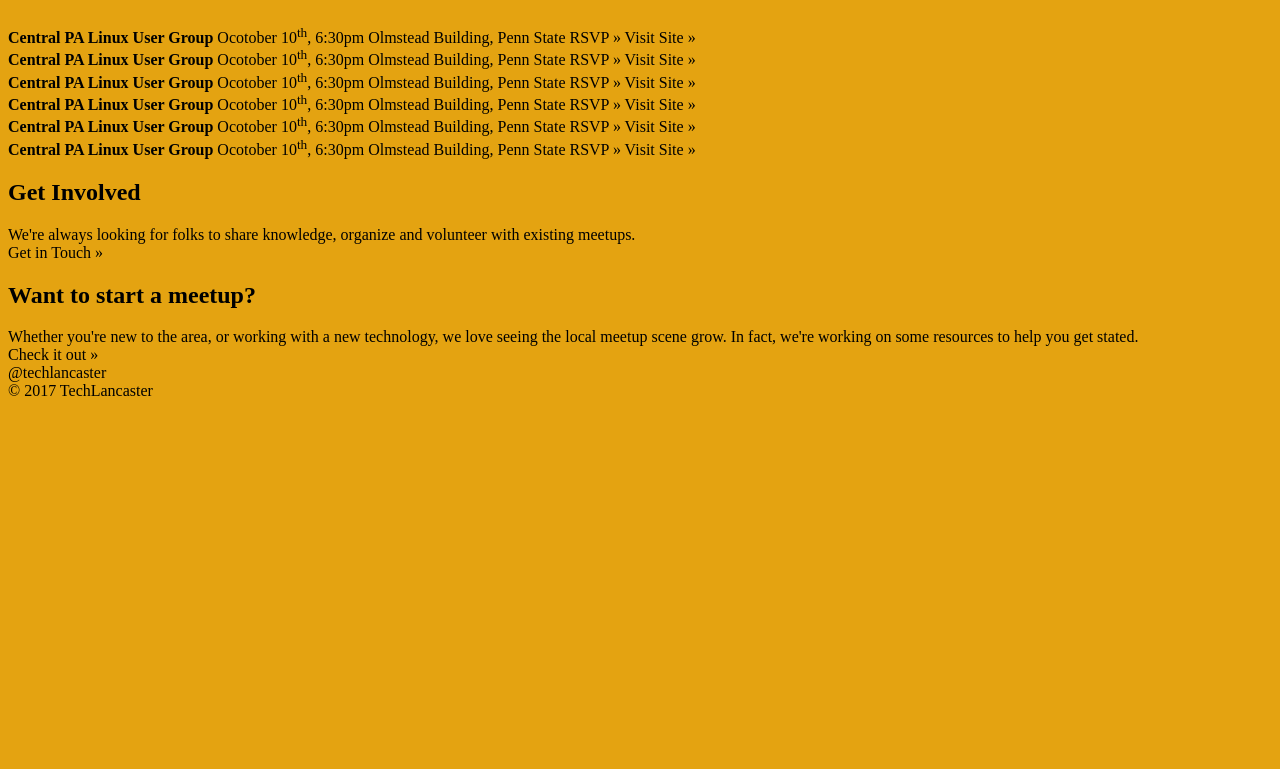
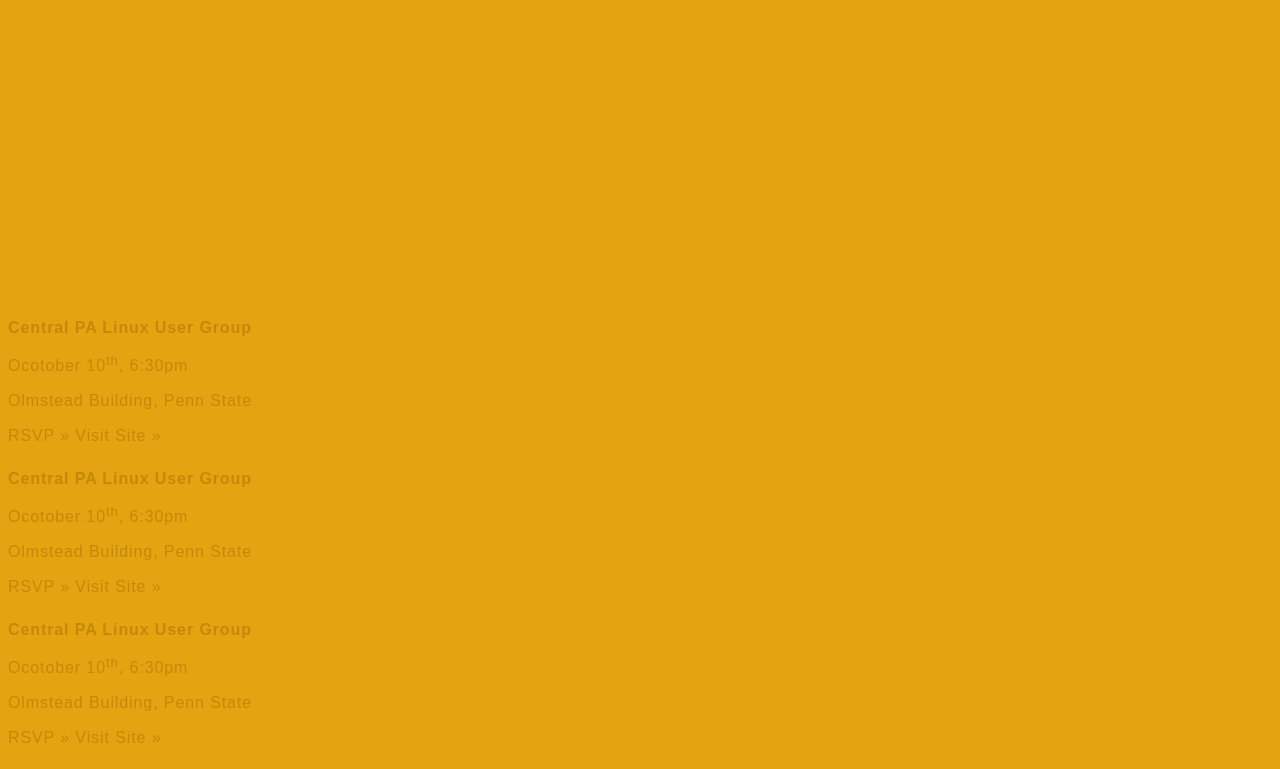
Before and after one commit to Vedd7224/techone, a plain HTML site: page techtwo.html in a window 1280 px wide. Shown: the part 171-940 px from the top of the page. Drawn offline with Linux system fonts and the light colour scheme.

Commit message:
made a bunch of changes

```diff
--- a/techone.css
+++ b/techone.css
@@ -1,27 +1,93 @@
+$tchtxt: blue;
+
 body{
-width: 1280px;
-height: 1056px;
+width: 1285px;
+height: 1061px;
 background-color: #E4A311;
 }
 
+/* sass header */
+.dropbtn {
+  background-color: $ylwh;
+  color: $tchtxt;
+  padding: 16px;
+  font-size: 16px;
+  border: none;
+  cursor: pointer;
+}
 
+.dropdown {
+  position: relative;
+  display: inline;
+}
 
+.dropdown-content {
+  display: none;
+  position: fixed;
+  background-color: $ylwh;
+  min-width: 146px;
+  box-shadow: 0px 8px 16px 0px grey;
+  z-index: 1;
+}
 
+.dropdown-content a {
+  color: $tchtxt;
+  padding: 12px 16px;
+  text-decoration: none;
+  display: block;
+}
 
+.dropdown-content a:hover {
+  background-color: black;
+}
 
+.dropdown:hover .dropdown-content {
+  display: block;
+}
 
+.dropdown:hover .dropbtn {
+  background-color: $ylwh;
+  color: $tchtxt;
+}
+/* end of header */
 
+/* sass */
+.heading{
+width: 1280px;
+height: 528px;
+opacity: 1.0;
+mix-blend-mode: multiply;
+background-image: url("images/hp.jpg");
+}
 
+/* sass */
+.content{
+width: 1101px;
+height: 385px;
+background-color: #FFC300;
+}
 
-@media only screen and (max-width: 100%){
-header, .paragragh1, h1, .paragragh2, section, h2, .paragragh3, footer, .footer1, .footer2{
-background-color: purple;
-color: #DADA2F;
+footer{
+width: 1090px;
+height: 19px;
+font-family: serif;
+font-size: 22px;
+line-height: 1.34;
+letter-spacing: 1.3px;
+text-align: left;
+color: #C6C6C6;
+word-spacing: 220px;
+}
+
+@media only screen and (max-width: 500px){
+header, .heading, .content, footer{
+background-color: #FAB214;
+color: black;
 display: block;
 width: 100%;
 height: 100%;
 margin: 0 auto;
-font: Arial;
+font: arial;
 font-size: 15px;
   }
 }
--- a/techthree.css
+++ b/techthree.css
@@ -1,10 +1,10 @@
 body{
-width: 1280px;
-height: 1056px;
+width: 1285px;
+height: 1061px;
 background-color: #E4A311;
 }
 
-<!-- Sass -->
+/* sass */
 header{
 width: 1285px;
 height: 80px;
@@ -12,7 +12,7 @@ font-weight: normal;
 letter-spacing: 1.5px;
 }
 
-<!-- Sass -->
+/* sass */
 .head{
 font: arial;
 width: 1280px;
@@ -22,30 +22,31 @@ font-weight: 800px;
 letter-spacing: 2.5;
 text-align: left;
 color: white;
+background-image: url("images/hp.jpg");
 }
 
-<!-- Sass -->
+/* sass */
 .art{
 width: 1103px;
 height: 479px;
 background-color: #FBCC11;
 }
 
-<!-- Sass -->
+/* sass */
 .join1{
 width: 220px;
 height: 54px;
 background-color: #EE2300;
 }
 
-<!-- Sass -->
+/* sass */
 .contribute1{
 width: 160px;
 height: 54px;
 background-color: #EE2300;
 }
 
-<!-- Sass -->
+/* sass */
 .art2{
 width: 270px;
 height: 323px;
@@ -58,7 +59,7 @@ text-align: left;
 color: #260601;
 }
 
-<!-- Sass -->
+/* sass */
 .art3{
 width: 618px;
 height: 193px;
@@ -70,7 +71,7 @@ text-align: left;
 color: black;
 }
 
-<!-- Sass -->
+/* sass */
 .art4{
 width: 190px;
 height: 163px;
@@ -83,7 +84,7 @@ text-align: left;
 color: #801300;
 }
 
-<!-- Sass -->
+/* sass */
 .purpose{
 width: 1283px;
 height: 235px;
@@ -95,7 +96,7 @@ text-align: left;
 color: #9E9290;
 }
 
-<!-- Sass -->
+/* sass */
 article{
 width: 624px;
 height: 727px;
@@ -106,7 +107,7 @@ text-align: left;
 color: black;
 }
 
-<!-- Sass -->
+/* sass */
 .principles{
 width: 1283px;
 height: 233px;
@@ -123,7 +124,7 @@ text-align: left;
 color: #AEADAD;
 }
 
-<!-- Sass -->
+/* sass */
 footer{
 width: 1093px;
 height: 22px;
@@ -135,7 +136,7 @@ text-align: left;
 color: #AEADAD;
 }
 
-@media only screen and (max-width: 100%){
+@media only screen and (max-width: 500px){
 header, .head, .art, .art3, .art4, .purpose, article, .principles, .techL, footer{
 background-color: #FAB214;
 color: black;
@@ -143,7 +144,7 @@ display: block;
 width: 100%;
 height: 100%;
 margin: 0 auto;
-font: Arial;
+font: arial;
 font-size: 15px;
   }
 }
--- a/techtwo.css
+++ b/techtwo.css
@@ -1,28 +1,127 @@
 body{
-width: 1280px;
-height: 1056px;
+width: 1285px;
+height: 1061px;
 background-color: #E4A311;
 }
 
+/* sass */
+header{
+width: 1280px;
+height: 81px;
+}
 
+/* sass */
+.heading1{
+width: 1280px;
+height: 371px;
+}
 
+/* sass */
+.section1{
+width: 259px;
+height: 151px;
+font-family: sans-serif;
+font-size: 16px;
+line-height: 2.2;
+letter-spacing: 0.9px;
+text-align: left;
+color: #C48909;
+}
 
+/* sass */
+.section2{
+width: 259px;
+height: 151px;
+font-family: sans-serif;
+font-size: 16px;
+line-height: 2.2;
+letter-spacing: 0.9px;
+text-align: left;
+color: #C48909;
+}
 
+/* sass */
+.section3{
+width: 259px;
+height: 151px;
+font-family: sans-serif;
+font-size: 16px;
+line-height: 2.2;
+letter-spacing: 0.9px;
+text-align: left;
+color: #C48909;
+}
 
+/* sass */
+.section4{
+width: 259px;
+height: 151px;
+font-family: sans-serif;
+font-size: 16px;
+line-height: 2.2;
+letter-spacing: 0.9px;
+text-align: left;
+color: #C48909;
+}
 
+/* sass */
+.section5{
+width: 259px;
+height: 151px;
+font-family: sans-serif;
+font-size: 16px;
+line-height: 2.2;
+letter-spacing: 0.9px;
+text-align: left;
+color: #C48909;
+}
 
+/* sass */
+.section6{
+width: 259px;
+height: 151px;
+font-family: sans-serif;
+font-size: 16px;
+line-height: 2.2;
+letter-spacing: 0.9px;
+text-align: left;
+color: #C48909;
+}
 
+/* sass */
+.article1{
+width: 459px;
+height: 321px;
+background-color: #F35115;
+}
 
+/* sass */
+.article2{
+width: 805px;
+height: 321px;
+background-color: #C73A06;
+}
 
-@media only screen and (max-width: 100%){
-header, .paragragh1, h1, .paragragh2, section, h2, .paragragh3, footer, .footer1, .footer2{
-background-color: purple;
-color: #DADA2F;
+footer{
+width: 1090px;
+height: 20px;
+font-size: arial;
+font-size: 22px;
+line-height: 1.34;
+letter-spacing: 1.3px;
+text-align: left;
+color: #C6B0A8;
+}
+
+@media only screen and (max-width: 500px){
+header, .heading1, .section1, .section2, .section3, .section4, .section5, .section6, .article1, .aricle2, footer{
+background-color: #FAB214;
+color: black;
 display: block;
 width: 100%;
 height: 100%;
 margin: 0 auto;
-font: italic;
+font: arial;
 font-size: 15px;
   }
 }
--- a/techtwo.html
+++ b/techtwo.html
@@ -10,23 +10,26 @@
     <body>
 
       <header>
-       TECH<div class="lancaster">LANCASTER </div>
+       <a href="Index.html">TECH<div class="lancaster">LANCASTER </div></a>
           Resources for Meetups
           <div class="calender"> Calender </div>
-          Community
+          <a href="techthree.html"> Community </a>
       </header>
 
+      <div class="heading1">
       <h1> Upcoming Meetups </h1><br>
+      </div>
 
-      <section class="s1">
-        <strong class="central"> Central PA Linux User Group </strong>
+      <!-- Section Boxes start from going across -->
+      <section class="section1">
+        <strong class="central1"> Central PA Linux User Group </strong>
         Ocotober 10<sup>th</sup>, 6:30pm
         Olmstead Building, Penn State
         RSVP »
         Visit Site »
       </section>
 
-      <section class="s2">
+      <section class="section2">
         <strong class="central2"> Central PA Linux User Group </strong>
         Ocotober 10<sup>th</sup>, 6:30pm
         Olmstead Building, Penn State
@@ -34,7 +37,7 @@
         Visit Site »
       </section>
 
-      <section class="s3">
+      <section class="section3">
         <strong class="central3"> Central PA Linux User Group </strong>
         Ocotober 10<sup>th</sup>, 6:30pm
         Olmstead Building, Penn State
@@ -42,7 +45,7 @@
         Visit Site »
       </section>
 
-      <section class="s4">
+      <section class="section4">
         <strong class="central4"> Central PA Linux User Group </strong>
         Ocotober 10<sup>th</sup>, 6:30pm
         Olmstead Building, Penn State
@@ -50,7 +53,7 @@
         Visit Site »
       </section>
 
-      <section class="s5">
+      <section class="section5">
         <strong class="central5"> Central PA Linux User Group </strong>
         Ocotober 10<sup>th</sup>, 6:30pm
         Olmstead Building, Penn State
@@ -58,7 +61,7 @@
         Visit Site »
       </section>
 
-      <section class="s6">
+      <section class="section6">
         <strong class="central6"> Central PA Linux User Group </strong>
         Ocotober 10<sup>th</sup>, 6:30pm
         Olmstead Building, Penn State
@@ -66,25 +69,26 @@
         Visit Site »
       </section>
 
-      <article>
+      <article class="aricle1">
+        <div class="involved"
         <h1> Get Involved </h1>
         We're always looking for folks to share knowledge, organize and volunteer with existing meetups.<br>
         Get in Touch »
+        </div>
       </article>
 
-      <article class="art">
+      <article class="article2">
+        <div class="meetup">
         <h1> Want to start a meetup? </h1>
         Whether you're new to the area, or working with a new technology, we love seeing the local meetup scene grow. In fact, we're working on some resources to help you get stated.<br>
         Check it out »
+        </div>
       </article>
 
       <footer>
-        <div class="footer1">
           @techlancaster
-        </div>
-        <div class="footer2">
+
           © 2017 TechLancaster
-        </div>
       </footer>
 
     </body>
```
Also changed, not shown: Index.html (+27 -17 lines).
